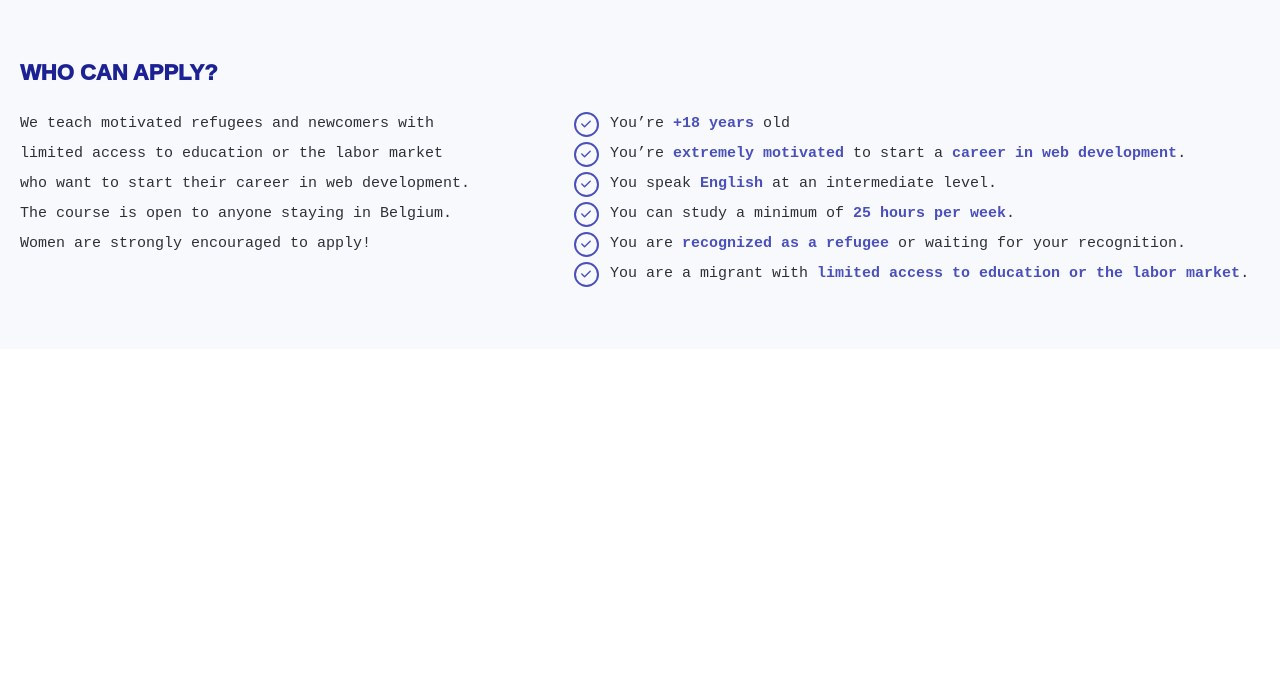
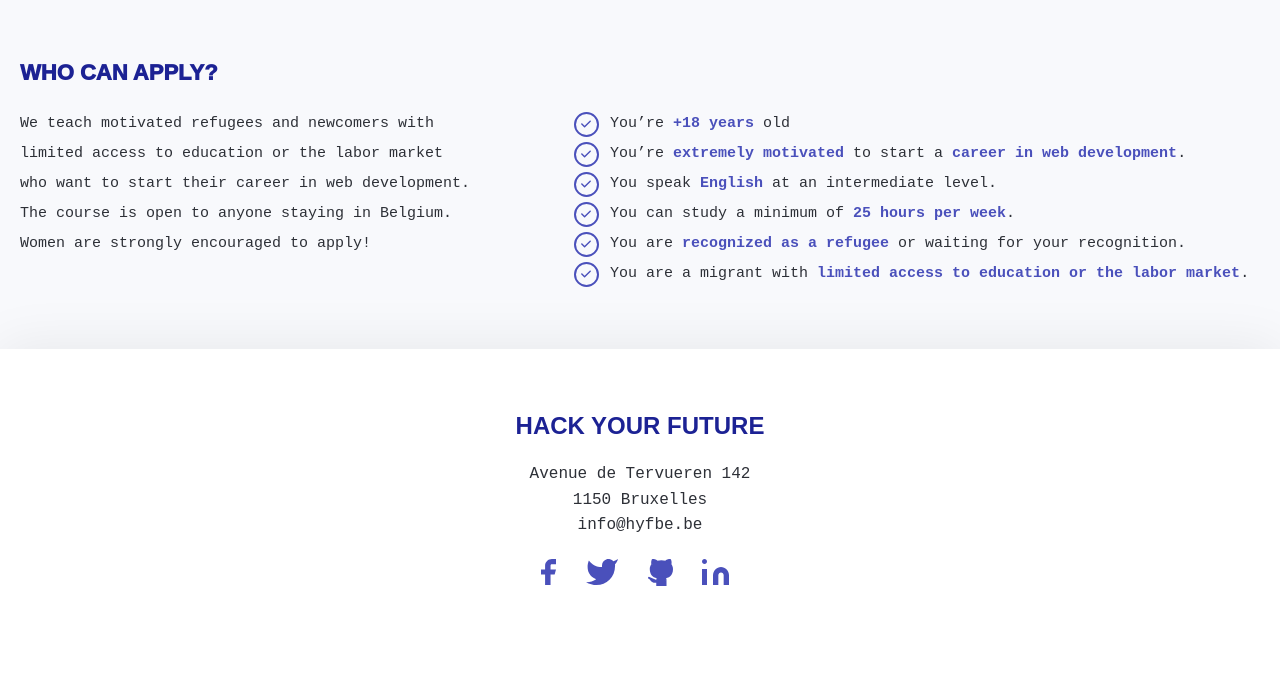
Before and after one commit to HYF-Class21/agile-development-group2-hyf-redesign, a plain HTML site: page pages/program-page.html in a window 1280 px wide. Shown: the part 876-1552 px from the top of the page. Before the commit the page ends 1225 px from the top, so only its background shows below. Drawn offline with Linux system fonts and the light colour scheme.

Commit message:
Adding footer

```diff
--- a/pages/program-page.html
+++ b/pages/program-page.html
@@ -234,7 +234,7 @@
               </section>
             </main>
             <!--This is the footer part-->
-            <!--<section class="footer">
+            <section class="footer">
               <div class="f1">
                 <div class="f2"></div>
                 <h3 class="footer-heading">HACK YOUR FUTURE</h3>
@@ -295,7 +295,7 @@
                   >
                 </div>
               </div>
-            </section>-->
+            </section>
           </div>
         </div>
       </div>
--- a/styles/program-page.css
+++ b/styles/program-page.css
@@ -330,3 +330,116 @@
   margin: 0 0 0 2px;
   font-size: 15px;
 }
+
+/* ------Footer part styling--- */
+.footer-heading {
+  font-size: 24px;
+  line-height: 140%;
+  margin-bottom: 20px;
+  text-transform: uppercase;
+  font-family: "Work Sans", sans-serif;
+  font-weight: 700;
+  color: rgb(28, 34, 148);
+  text-align: left;
+  max-width: none;
+}
+
+.footer-para {
+  color: rgb(45, 48, 55);
+  text-align: center;
+  max-width: none;
+  line-height: 160%;
+  font-size: 16px;
+  font-family: "Space Mono", monospace;
+  margin: 0;
+  word-break: break-word;
+  font-weight: 300;
+}
+
+.footer-mail {
+  color: rgb(45, 48, 55);
+  text-align: left;
+  max-width: none;
+  line-height: 160%;
+  font-size: 16px;
+  font-family: "Space Mono", monospace;
+  margin: 0;
+  word-break: break-word;
+  font-weight: 300;
+}
+
+.footer-smedia {
+  align-items: stretch;
+  box-shadow: none;
+  box-sizing: border-box;
+  display: flex;
+  flex-direction: row;
+  height: auto;
+  -webkit-box-pack: center;
+  justify-content: center;
+  max-height: none;
+  max-width: none;
+  width: 100%;
+  z-index: 0;
+  position: static;
+  background: none 0% 0% / auto transparent;
+  flex: 0 1 100%;
+  margin: 20px 0;
+  padding: 0;
+}
+
+.sm-links {
+  color: white;
+  text-align: left;
+  max-width: none;
+  line-height: 160%;
+  font-size: 16px;
+  font-family: "Space Mono", monospace;
+  margin: 0 10px;
+  word-break: break-word;
+  font-weight: 300;
+}
+
+.f2 {
+  align-items: center;
+  box-shadow: none;
+  box-sizing: border-box;
+  display: flex;
+  flex-direction: column;
+  height: auto;
+  -webkit-box-pack: start;
+  justify-content: flex-start;
+  max-height: none;
+  max-width: none;
+  width: 100%;
+  z-index: 0;
+  position: static;
+  background: none 0% 0% / auto transparent;
+  flex: 0 1 100%;
+  margin: 0;
+  padding: 0;
+}
+
+.f1 {
+  display: flex;
+  flex-direction: column;
+  -webkit-box-pack: center;
+  justify-content: center;
+  align-items: center;
+  width: 100%;
+  max-width: 1280px;
+  padding: 10px 0;
+  margin: 0 auto;
+}
+
+.footer {
+  display: flex;
+  justify-content: center;
+  width: 100%;
+  padding: 50px 20px;
+  position: relative;
+  box-shadow: rgba(0, 0, 0, 0.08) 0 0 53px;
+  background: none;
+  z-index: 1;
+  flex: 0 0 auto;
+}
```
Also changed, not shown: planning/backlog.md (+0 -3 lines).
